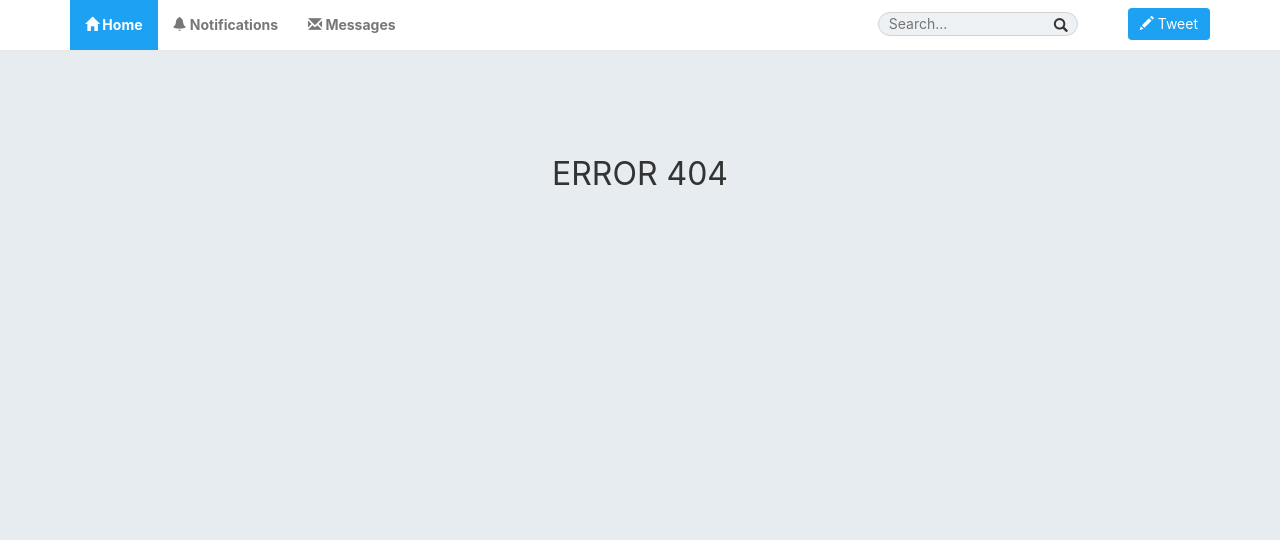
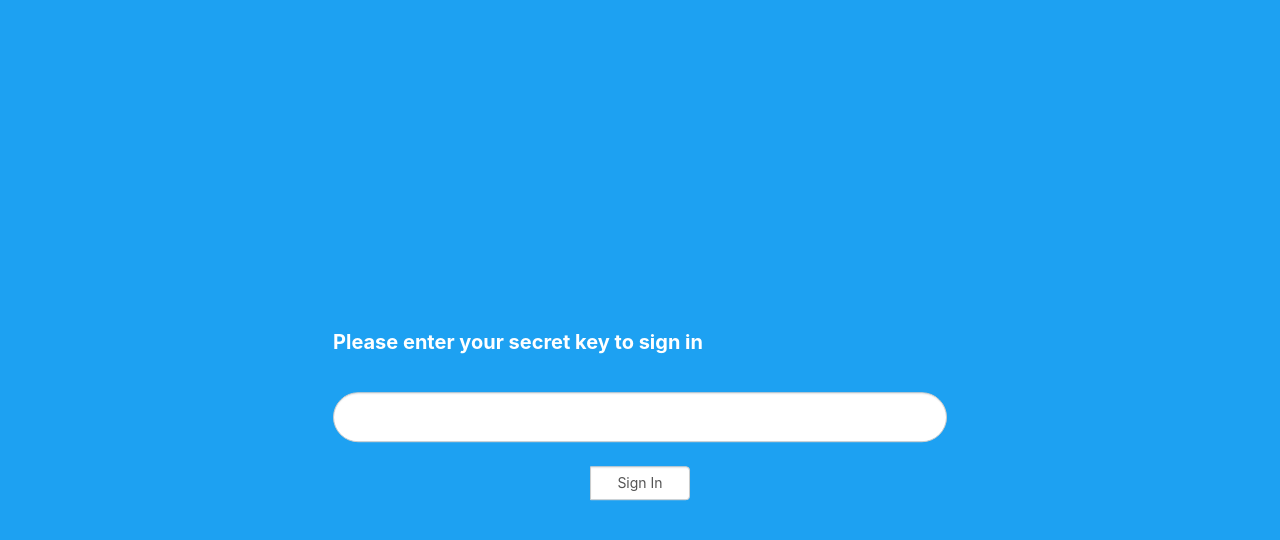
Before and after one commit to nguyendinhchuong/1512023-1512044-1512047-dack, a React (Create React App) app: page /signin in a window 1280 px wide. Before the commit this address had no page. Shown: the top 540 px of the page. Built offline with nearby package versions, Linux system fonts and the light colour scheme.

Commit message:
fix & signin page

```diff
--- a/src/App.css
+++ b/src/App.css
@@ -312,3 +312,34 @@ body {
   margin-top: 5px;
   color: var(--black);
 } */
+
+.signin {
+  width: 100%;
+  height: 100vh;
+  background-color: #1DA1F2;
+}
+
+.signin form {
+  position: relative;
+  top: 50%;
+  left: 50%;
+  transform: translate(-50%,-50%);
+}
+
+.signin label {
+  color: white;
+  font-size: 20px;
+}
+.signin input {
+ border-radius: 50px !important;
+ margin: 30px 0 30px 0 !important;
+ height: 50px;
+}
+
+.signin button {
+  width: 100px !important;
+  position: absolute !important;
+  bottom: -20%;
+  left: 50%;
+  transform: translateX(-50%);
+}
--- a/src/App.js
+++ b/src/App.js
@@ -7,18 +7,25 @@ import Navbar from './components/Layout/Navbar';
 import HomePage from './containers/HomePage/HomePage';
 import AccountPage from './containers/HomePage/AccountPage'
 import ErrorPage from './containers/HomePage/ErrorPage';
+import ExchangePage from './components/ExchagePage/ExchangePage';
+import CreateAccountPage from './components/CreateAccountPage/CreateAccountPage';
+import SignInPage from './components/SignInPage/SignInPage';
 
 
 class App extends Component {
+
   render() {
     return (
 
       <BrowserRouter>
         <div className="body">
-          <Navbar />
           <Switch>
+            <Route path="/signin" component={SignInPage} />
+            <Navbar />
             <Route exact path="/" component={HomePage} />
             <Route path="/user" component={AccountPage} />
+            <Route path="/exchange" component={ExchangePage} />
+            <Route path="/createacc" component={CreateAccountPage} />
             <Route component={ErrorPage} />
           </Switch>
         </div>
--- a/src/components/AccountPage/EditUser.js
+++ b/src/components/AccountPage/EditUser.js
@@ -2,18 +2,15 @@ import React, { Component } from 'react'
 import { connect } from 'react-redux';
 
 class EditUser extends Component {
-    constructor(props){
+    constructor(props) {
         super();
-        this.state={
-            profilePicture:'',
-            FirstName:'' || props.first_name,
-            LastName:'' || props.last_name,
-            DoB:'',
-            Phone: '',
-            Address:''
+        this.state = {
+            profilePicture: '',
+            FirstName: '' || props.first_name,
+            LastName: '' || props.last_name,
         }
     }
-    handleChange = (e)=>{
+    handleChange = (e) => {
         this.setState({
             ...this.state,
             [e.target.name]: e.target.value
@@ -23,7 +20,7 @@ class EditUser extends Component {
     handleSubmit = (e) => {
         e.preventDefault();
 
-        this.props.updateUserInfo({ first_name: this.state.FirstName, last_name: this.state.LastName, phoneNumber: this.state.Phone, address: this.state.Address });
+        this.props.updateUserInfo({ first_name: this.state.FirstName, last_name: this.state.LastName});
     }
 
     render() {
@@ -49,20 +46,7 @@ class EditUser extends Component {
                                     </div>
                                     <div class="form-group mt-10">
                                         <label>Last Name</label>
-                                        <input type="text" name="LastName"class="form-control width-300" onChange={this.handleChange}/>
-                                    </div>
-                                    <div class="form-group mt-10">
-                                        <label>Date Of Birth</label>
-                                        <br></br>
-                                        <input type="date" id="start" name="Dob" defaultValue="2018-07-22" min="1900-01-01" max="2018-12-31" onChange={this.handleChange}/>
-                                    </div>
-                                    <div class="form-group mt-10">
-                                        <label>Phone Number</label>
-                                        <input type="text" name="Phone" class="form-control width-300" onChange={this.handleChange}/>
-                                    </div>
-                                    <div class="form-group mt-10">
-                                        <label>Address</label>
-                                        <textarea name="Address" class="form-control width-300" onChange={this.handleChange} />
+                                        <input type="text" name="LastName" class="form-control width-300" onChange={this.handleChange} />
                                     </div>
                                     <button type="submit" className="btn btn-info">Save changes</button>
                                 </form>
@@ -78,7 +62,7 @@ class EditUser extends Component {
     }
 }
 
-const mapStateToProps = state => ({user: state.userReducer});
+const mapStateToProps = state => ({ user: state.userReducer });
 
 const mapDispatchToProps = dispatch => ({
     updateUserInfo: info => dispatch({ type: 'UPDATE_PROFILE_INFO_FULFILLED', payload: info })
--- /dev/null
+++ b/src/components/CreateAccountPage/CreateAccountPage.js
@@ -0,0 +1,11 @@
+import React, { Component } from 'react'
+
+export default class CreateAccountPage extends Component {
+  render() {
+    return (
+      <div>
+        CreateAccountPage
+      </div>
+    )
+  }
+}
--- /dev/null
+++ b/src/components/ExchagePage/ExchangePage.js
@@ -0,0 +1,11 @@
+import React, { Component } from 'react'
+
+export default class ExchangePage extends Component {
+  render() {
+    return (
+      <div>
+        ExchangePage
+      </div>
+    )
+  }
+}
--- a/src/components/FollowCard/FollowBoxCard.js
+++ b/src/components/FollowCard/FollowBoxCard.js
@@ -1,5 +1,4 @@
-import React, {Fragment} from "react";
-import { Link } from "react-router-dom"
+import React, { Fragment } from "react";
 
 class FollowBoxCard extends React.Component {
     renderFollow = () => {
@@ -35,7 +34,7 @@ class FollowBoxCard extends React.Component {
                 </div>
             </div>
         );
-  }
+    }
 }
 
 export default FollowBoxCard;
--- a/src/components/FollowCard/FollowCar.js
+++ b/src/components/FollowCard/FollowCar.js
@@ -2,9 +2,6 @@ import React from "react";
 
 
 class FollowCard extends React.Component {
-    constructor(props){
-        super(props);
-    }
   render() {
     return (
         <div class="panel panel-default follow-card">
--- a/src/components/Layout/Navbar.js
+++ b/src/components/Layout/Navbar.js
@@ -12,10 +12,10 @@ const Navbar = props => {
                                 <Link to="/"><span className="glyphicon glyphicon-home" /> Home</Link>
                             </li>
                             <li>
-                                <Link to="/"><span className="glyphicon glyphicon-bell" /> Notifications</Link>
+                                <Link to="/exchange"><span className="glyphicon glyphicon-transfer" /> Exchane</Link>
                             </li>
                             <li>
-                                <Link to="/"><span className="glyphicon glyphicon-envelope" /> Messages</Link>
+                                <Link to="/createacc"><span className="glyphicon glyphicon-user" /> Create account</Link>
                             </li>
                         </ul>
                         <div className="navbar-form navbar-right">
--- /dev/null
+++ b/src/components/SignInPage/SignInPage.js
@@ -0,0 +1,15 @@
+import React, { Component } from 'react'
+
+export default class SignInPage extends Component {
+  render() {
+    return (
+      <div className="signin">
+        <form className="input-group">
+          <label htmlFor="signin">Please enter your secret key to sign in</label>
+          <input type="text" className="form-control" aria-describedby="basic-addon2" />
+          <button className="form-control" type="submit">Sign In</button>
+        </form>
+      </div>
+    )
+  }
+}
--- a/src/containers/HomePage/HomePage.js
+++ b/src/containers/HomePage/HomePage.js
@@ -1,6 +1,5 @@
 import React from 'react';
 import UserInfo from '../../components/Layout/UserInfo';
-import Trends from '../../components/Layout/Trends';
 import FollowBox from '../../components/Layout/FollowBox';
 import PostBox from '../../components/Post/PostBox';
 import PostList from '../../components/Post/PostList';
@@ -11,7 +10,6 @@ const HomePage = () => {
                 <div className="row">
                     <div className="col-sm-3">
                         <UserInfo />
-                        <Trends />
                     </div>
                     <div className="col-sm-6">
                         <div className="panel panel-info">
```
Also changed, not shown: 1 other file (tests, documents, lock files or other folders).
